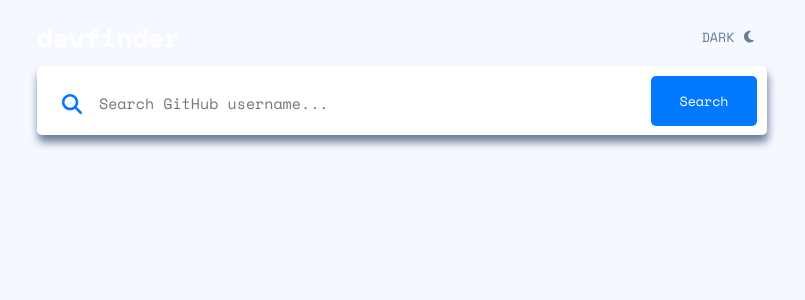
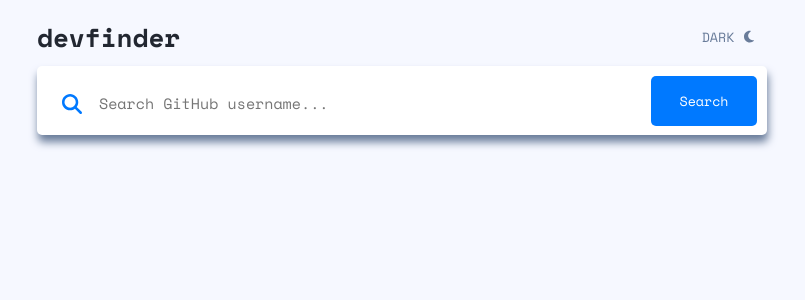
Before and after one commit to AbangAyoma/GitHub-user-search, a React (Vite) app: page / in a window 1280 px wide. Shown: the top 300 px of the page, without its empty margins (246-1051 px from the left). Built offline with nearby package versions, Linux system fonts and the light colour scheme.

Commit message:
style: update root.css with improved global design variables

```diff
--- a/src/components/designs/root.css
+++ b/src/components/designs/root.css
@@ -10,6 +10,7 @@
     --main-white: #FFFFFF;
     --prim-black: #141D2F;
     --main-black: #1E2A47;
+    --sec-black:#222731;
 
     /* Fonts */
     --font-h1: 26px;
```
